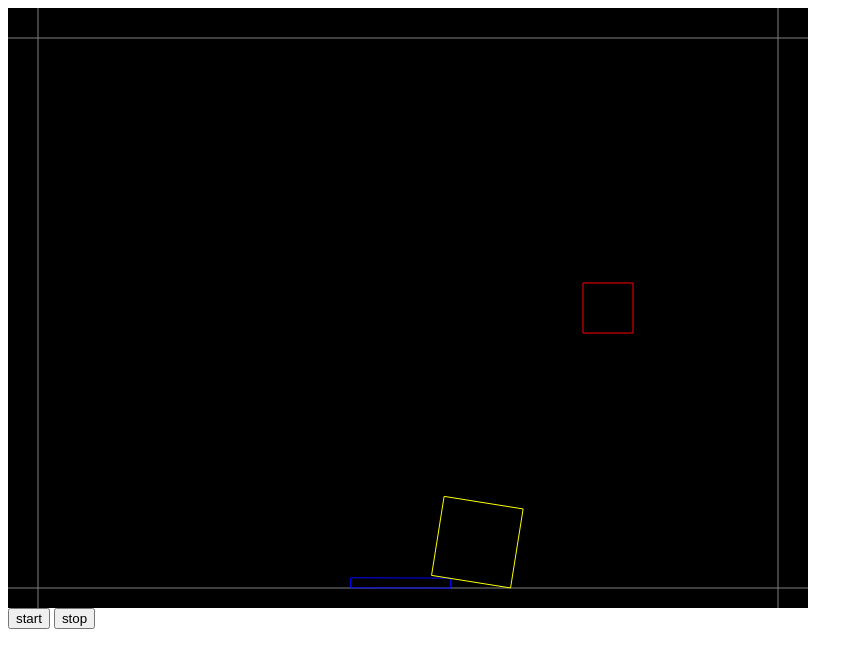
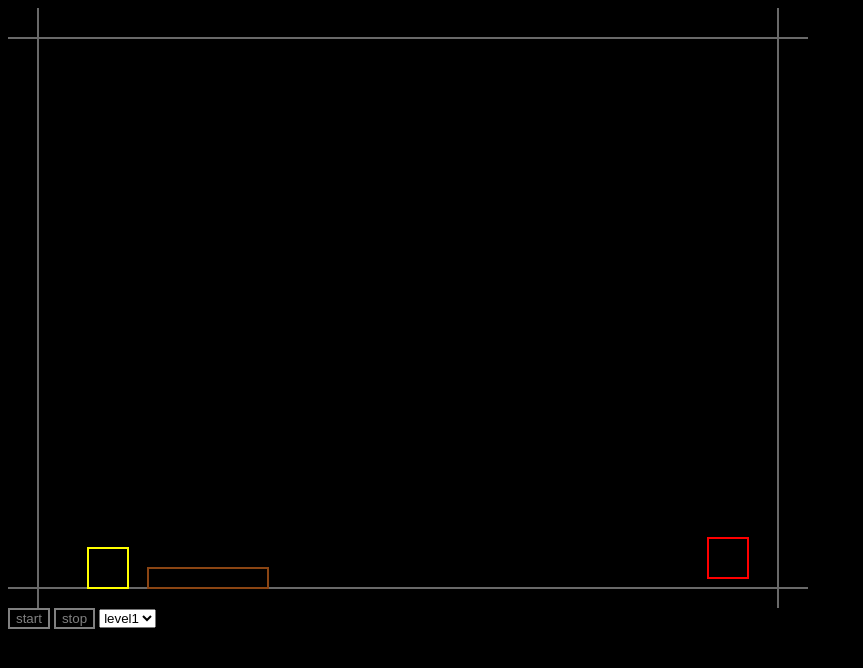
Before and after one commit to Darkborderman/24puzzles, a website: page index.html in a window 1280 px wide. Both pictures are taken after a click on the button "start". Shown: the whole page, without its empty margins (0-863 px from the left). Drawn offline with nearby package versions, Linux system fonts and the light colour scheme.

Commit message:
==Basic game finished== Has only 2 level currently need to set body about triangle,circle and polygon need to split some code into function in independent files.

```diff
--- a/game.js
+++ /dev/null
@@ -1,182 +0,0 @@
-let Engine = Matter.Engine,
-Render = Matter.Render,
-Runner = Matter.Runner,
-Composite = Matter.Composite,
-Composites = Matter.Composites,
-Common = Matter.Common,
-MouseConstraint = Matter.MouseConstraint,
-Mouse = Matter.Mouse,
-World = Matter.World,
-Events = Matter.Events,
-Bodies = Matter.Bodies;
-
-// create a Matter.js engine
-let engine = Engine.create();
-world = engine.world;
-
-//create world render
-let render=null;
-
-// run the engine
-Engine.run(engine);
-
-function Start() {
-    if(render!=null) return;
-
-    render = Render.create({
-        element: document.getElementById('game'),
-        engine: engine,
-        options: {
-            width: 800,
-            height: 600,
-            showAngleIndicator: false, //show each item's angle
-            wireframes: false, // this will set item can fill color or not,important
-            background: '#000'
-        }
-    });
-    Render.run(render);
-
-    Render.lookAt(render, {
-    min: { x: 0, y: 0 },
-    max: { x: 800, y: 600 }
-    });
-
-    //Add frame to world
-    let frame={
-    up:Bodies.rectangle(400, 0, 810, 60, {
-        isStatic: true,
-        render:{
-            strokeStyle: 'gray',
-            fillStyle:'transparent',
-            lineWidth:1,
-        }
-    }),
-    down:Bodies.rectangle(400, 610, 810, 60, {
-        isStatic: true,
-        render:{
-            strokeStyle: 'gray',
-            fillStyle:'transparent',
-            lineWidth:1,
-        }
-    }),
-    left:Bodies.rectangle(0,300,60,610, {
-        isStatic:true,
-        render:{
-            strokeStyle: 'gray',
-            fillStyle:'transparent',
-            lineWidth:1,
-        }
-    }),
-    right:Bodies.rectangle(800, 300, 60, 610, {
-        isStatic: true,
-        render:{
-            strokeStyle: 'gray',
-            fillStyle:'transparent',
-            lineWidth:1,
-        }
-    }),
-    }
-
-    for(frameData in frame) World.add(world,frame[frameData]);
-
-    // create two boxes and a ground
-    var boxA = Bodies.rectangle(400, 200, 100, 10,{
-    render: {
-        strokeStyle: 'blue',
-        fillStyle: 'transparent',
-        lineWidth: 1,
-    },
-    });
-    var boxB = Bodies.rectangle(450, 50, 80, 80,{
-        render: {
-            strokeStyle: 'yellow',
-            fillStyle: 'transparent',
-            lineWidth: 1,
-        },
-        label:'main',
-    });
-
-    // add rest of the bodies to the world
-    World.add(world, [boxA, boxB]);
-
-    //Add mouse controller
-    let mouse = Mouse.create(render.canvas);
-    let mouseConstraint = MouseConstraint.create(engine, {
-    mouse: mouse,
-    constraint: {
-        stiffness: 1,
-        render: {
-            visible: true
-        }
-    }
-    });
-    render.mouse = mouse;
-    World.add(world, mouseConstraint);
-
-    var collider = Bodies.rectangle(600, 300, 50, 50, {
-    isSensor: true,
-    isStatic: true,
-    render: {
-        strokeStyle: 'red',
-        fillStyle: 'transparent',
-        lineWidth: 1
-    }
-    });
-
-    World.add(world,collider);
-
-    Events.on(engine, 'collisionStart', function(event) {
-        var pairs = event.pairs;
-
-        for (var i = 0, j = pairs.length; i != j; ++i) {
-            var pair = pairs[i];
-
-            if (pair.bodyA === collider&&pair.bodyB===boxB) {
-                pair.bodyA.render.strokeStyle = 'white';
-                var audio = new Audio('ding.mp3');
-                audio.play();
-            } else if (pair.bodyB === collider&&pair.bodyA===boxB) {
-                pair.bodyB.render.strokeStyle = 'white';
-                var audio = new Audio('ding.mp3');
-                audio.play();
-            }
-        }
-    });
-    //Player can drag any non-static object except main character
-
-    Events.on(mouseConstraint, "startdrag", function(event){
-        if(event.body.label=="main"){
-            event.body.isStatic=true;
-        }
-    });
-    Events.on(mouseConstraint, "enddrag", function(event){
-        console.log(event);
-        if(event.body.label=="main"){
-            event.body.isStatic=false;
-        }
-    });
-}
-
-function Stop(){
-    if(render==null) return;
-    Matter.Render.stop(render);
-    render.canvas.remove();
-    render.canvas = null;
-    render.context = null;
-    render.textures = {};
-    render=null;
-
-    Matter.World.clear(engine.world);
-    Matter.Engine.clear(engine);
-}
-
-//use onload to replace inline HTML
-
-document.addEventListener('DOMContentLoaded',function(){
-    document.getElementById('start').addEventListener('click',function(){
-        Start();
-    });
-    document.getElementById('stop').addEventListener('click',function(){
-        Stop();
-    })
-});
--- a/index.html
+++ b/index.html
@@ -6,7 +6,14 @@
         <div id="game"></div>
         <button id="start">start</button>
         <button id="stop">stop</button>
+        <select id="selection">
+            <option>level1</option>
+            <option>level2</option>
+        </select>
     </body>
     <script src="node_modules/matter-js/build/matter.js"></script>
-    <script src="game.js"></script>
+    <script src="static/js/config.js"></script>
+    <script src="static/js/level1-10.js"></script>
+    <script src="static/js/game.js"></script>
+    <link rel="stylesheet" type="text/css" href="static/css/style.css">
 </html>
--- /dev/null
+++ b/static/css/style.css
@@ -0,0 +1,18 @@
+html{
+     background-color:black;
+}
+button{
+    background-color:transparent;
+    border-color:gray;
+    border-style: solid;
+    color:gray;
+}
+#game{
+    padding: 0%;
+    margin: 0%;
+    width:100%;
+    height:auto;
+    align-items: center;
+    align-self: center;
+    box-align: center;
+}
--- /dev/null
+++ b/static/js/config.js
@@ -0,0 +1,95 @@
+//Include the config for engine, render,etc.
+let Config={
+    canvas:{
+        width:800,
+        height:600,
+    },
+    engine:{
+        gravity:{
+            x:0,
+            y:1,
+        },
+    },
+    render:{
+        option:{
+            width: 800,
+            height: 600,
+            showAngleIndicator: false, //show each item's angle
+            showVelocity: true,
+            wireframes: false, // this will set item can fill color or not,important
+            background: 'black',
+        },
+        element:document.getElementById('game'),
+    },
+    frame:{
+        setting:{
+            isStatic: true,
+            render:{
+                strokeStyle: 'Dimgray',
+                fillStyle:'transparent',
+                lineWidth:2,
+            },
+        },
+    },
+    mouse:{
+        setting:{
+            stiffness: 1,
+            render: {
+                visible: false
+            }
+        }
+    },
+    level:'level1',
+    player:{
+        setting:{
+            render: {
+                strokeStyle: 'yellow',
+                fillStyle: 'transparent',
+                lineWidth: 2,
+            },
+            label:'player',
+        },
+    },
+    endPoint:{
+        setting:{
+            isSensor:true,
+            isStatic:true,
+            render: {
+                strokeStyle: 'red',
+                fillStyle: 'transparent',
+                lineWidth: 2,
+            },
+            label:'endPoint',
+        }
+    },
+    rectangle:{
+        dynamic:{
+            render: {
+                strokeStyle: 'SaddleBrown',
+                fillStyle: 'transparent',
+                lineWidth: 2,
+            },
+        },
+        static:{
+            render: {
+                strokeStyle: 'Dimgray',
+                fillStyle: 'transparent',
+                lineWidth: 2,
+            },
+        },
+    },
+};
+
+//Use event listener to replace inline HTML
+document.addEventListener('DOMContentLoaded',function(){
+    document.getElementById('start').addEventListener('click',function(){
+        Start();
+    });
+    document.getElementById('stop').addEventListener('click',function(){
+        Stop();
+    })
+    Config.level = document.getElementById("selection").value;
+});
+document.getElementById('selection').addEventListener('change',function(){
+    Config.level = document.getElementById("selection").value;
+});
--- /dev/null
+++ b/static/js/game.js
@@ -0,0 +1,142 @@
+let Engine = Matter.Engine,
+    Render = Matter.Render,
+    Runner = Matter.Runner,
+    Composite = Matter.Composite,
+    Composites = Matter.Composites,
+    Common = Matter.Common,
+    MouseConstraint = Matter.MouseConstraint,
+    Mouse = Matter.Mouse,
+    World = Matter.World,
+    Events = Matter.Events,
+    Bodies = Matter.Bodies;
+
+//sfx import
+let audio = new Audio('static/sfx/ding.mp3');
+
+// create a Matter.js engine
+let engine = Engine.create();
+world = engine.world;
+engine.world.gravity=Config.engine.gravity;
+
+//create world render
+let render=null;
+
+// run the engine
+Engine.run(engine);
+
+function Start() {
+    if(render!=null) return;
+
+    //start rendering
+    render = Render.create({
+        element: Config.render.element,
+        engine: engine,
+        options: Config.render.option,
+    });
+    Render.run(render);
+
+    //Add mouse controller
+    let mouse = Mouse.create(render.canvas);
+    let mouseConstraint = MouseConstraint.create(engine, {
+        mouse: mouse,
+        constraint: Config.mouse.setting,
+    });
+
+    World.add(world, mouseConstraint);
+
+    //Add frame to world
+    let frame={
+        up:Bodies.rectangle(400, 0, 810, 60, Config.frame.setting),
+        down:Bodies.rectangle(400, 610, 810, 60, Config.frame.setting),
+        left:Bodies.rectangle(0,300,60,610, Config.frame.setting),
+        right:Bodies.rectangle(800, 300, 60, 610, Config.frame.setting),
+    }
+    for(frameData in frame) World.add(world,frame[frameData]);
+
+    let currentLevel=Level[Config.level];
+    let rectData=currentLevel.rectangle;
+    let player,endPoint;
+    if(currentLevel.player.type==='rectangle'){
+        player=Bodies.rectangle(
+            currentLevel.player.position.x,
+            currentLevel.player.position.y,
+            currentLevel.player.size.width,
+            currentLevel.player.size.height,
+            Config.player.setting);
+    }
+    World.add(world,player);
+
+    //create world's rectangle bodies
+    for(i in rectData)
+    {
+        let rectChild= Bodies.rectangle(
+            rectData[i].position.x,
+            rectData[i].position.y,
+            rectData[i].size.width,
+            rectData[i].size.height,
+            rectData[i].option
+        )
+        World.add(world,rectChild);
+    }
+    /*
+    //create x-edge body
+    let x=Bodies.polygon(123,456,5,10);
+    World.add(world,x);
+    //create a triangle
+    let y=Bodies.trapezoid(123,456,50,20,2);
+    World.add(world,y);
+    let c=Bodies.circle(123,456,20);
+    World.add(world,c);
+    */
+
+    if(currentLevel.endPoint.type==='rectangle'){
+        endPoint=Bodies.rectangle(
+            currentLevel.endPoint.position.x,
+            currentLevel.endPoint.position.y,
+            currentLevel.endPoint.size.width,
+            currentLevel.endPoint.size.height,
+            Config.endPoint.setting);
+    }
+    World.add(world,endPoint);
+
+    //detect game end or not
+    Events.on(engine, 'collisionStart', function(event) {
+        let pairs = event.pairs;
+
+        for (let i = 0, j = pairs.length; i != j; ++i) {
+            let pair = pairs[i];
+            if (pair.bodyA === endPoint&&pair.bodyB===player) {
+                pair.bodyA.render.strokeStyle = 'white';
+                audio.play();
+            } else if (pair.bodyB === endPoint&&pair.bodyA===player) {
+                pair.bodyB.render.strokeStyle = 'white';
+                audio.play();
+            }
+        }
+    });
+
+    //Player can drag any non-static object except main character
+    Events.on(mouseConstraint, "startdrag", function(event){
+        if(event.body.label=="player"){
+            event.body.isStatic=true;
+        }
+    });
+    Events.on(mouseConstraint, "enddrag", function(event){
+        if(event.body.label=="player"){
+            event.body.isStatic=false;
+        }
+    });
+}
+
+function Stop(){
+    if(render==null) return;
+    Matter.Render.stop(render);
+    render.canvas.remove();
+    render.canvas = null;
+    render.context = null;
+    render.textures = {};
+    render=null;
+
+    Matter.World.clear(engine.world);
+    Matter.Engine.clear(engine);
+}
--- /dev/null
+++ b/static/js/level1-10.js
@@ -0,0 +1,114 @@
+let Level={};
+
+Level.level1={
+    player:{
+        type:'rectangle',
+        position:{
+            x:100,
+            y:100,
+        },
+        size:{
+            width:40,
+            height:40,
+        },
+    },
+    rectangle:[
+        {
+            position:{
+                x:200,
+                y:250,
+            },
+            size:{
+                width:120,
+                height:20,
+            },
+            option:{
+                render:Config.rectangle.dynamic.render,
+            },
+        },
+    ],
+    circle:[
+
+    ],
+
+    polygen:[
+
+    ],
+    trapezoid:[
+
+    ],
+    endPoint:{
+        type:'rectangle',
+        position:{
+            x:720,
+            y:550,
+        },
+        size:{
+            width:40,
+            height:40,
+        },
+    },
+};
+
+Level.level2={
+    player:{
+        type:'rectangle',
+        position:{
+            x:150,
+            y:50,
+        },
+        size:{
+            width:40,
+            height:40,
+        },
+    },
+    rectangle:[
+        {
+            position:{
+                x:350,
+                y:100,
+            },
+            size:{
+                width:700,
+                height:20,
+            },
+            option:{
+                isStatic:true,
+                render:Config.rectangle.static.render,
+            },
+        },
+        {
+            position:{
+                x:100,
+                y:50,
+            },
+            size:{
+                width:40,
+                height:40,
+            },
+            option:{
+                render:Config.rectangle.dynamic.render,
+            },
+        },
+    ],
+    circle:[
+
+    ],
+
+    polygen:[
+
+    ],
+    trapezoid:[
+    ],
+    endPoint:{
+        type:'rectangle',
+        position:{
+            x:300,
+            y:150,
+        },
+        size:{
+            width:40,
+            height:40,
+        },
+    },
+};
```
Also changed, not shown: 2 other files.
